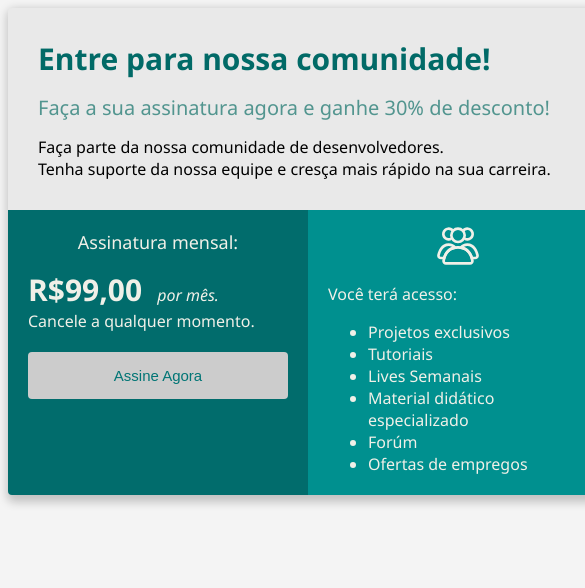
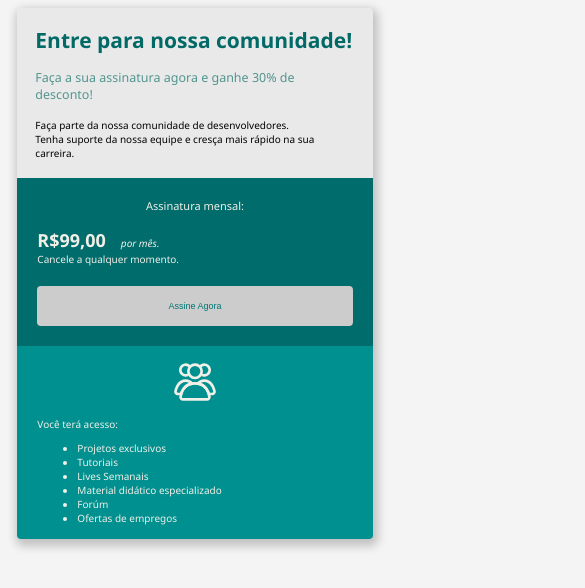
Before and after one commit to rafaelvieiramaximo/HTML-CSS-Essencials, a plain HTML site: page index.html in a window 390 px wide. Shown: the top 588 px of the page, 585 px wide, since content can reach past the window. Drawn offline with Linux system fonts and the light colour scheme.

Commit message:
closes #6 - @media screen

```diff
--- a/index.html
+++ b/index.html
@@ -13,7 +13,7 @@
         .cont{
             background-color: #E9E9E9;
             margin: auto;
-            width: 600px;
+            width: 37.5rem;
             box-shadow: 2px 4px 10px 3px rgba(0, 0, 0, 0.21);
             border-radius: 4px;
             overflow: hidden;
@@ -21,7 +21,7 @@
 
         .hearder{
             margin: auto;
-            padding: 30px;
+            padding: 1.8rem;
         }
         .display-colum{
             display: flex;
@@ -29,14 +29,14 @@
         }
         .header-title{
             color: #016A67;
-            font-size: 30px;
+            font-size: 2.1rem;
             font-weight: 700;
             margin-bottom: 15px;
         }
         .header-sub-title{
             color: #52958F;
             font-weight: 500;
-            font-size: 20px;
+            font-size: 1.25rem;
             margin-bottom: 15px;
         }
         .button{
@@ -45,7 +45,7 @@
             padding: 15px 25px;
             background-color: #CCCCCC;
             color: #017575;
-            font-size: 15px;
+            font-size: 0.9rem;
             font-weight: 500;
             overflow: hidden;
             margin-top: 20px;
@@ -72,12 +72,12 @@
         }
         .sub-title-colum{
             margin-bottom: 15px;
-            font-size: 18px;
+            font-size: 1.1rem;
             text-align: center;
             font-weight: 400;
         }
         .value-subtitle{
-            font-size: 30px;
+            font-size: 1.8rem;
             font-weight: 700;
         }
         .month{
@@ -89,8 +89,21 @@
         .icon{
             text-align: center;
         }
-
-
+        @media screen and (max-width:600px){
+            html{
+                font-size: 10px;
+            }
+            .display-colum{
+                flex-direction: column;
+            }
+            .first-colum, .second-colum{
+                width: 100%;
+                box-sizing: border-box;
+            }
+            .cont{
+                width: 95%;
+            }
+        }
     </style>
 
 </head>
@@ -142,7 +155,7 @@
 
                         </div>
                     </div>
-
+                </div>
         </div>
     </body>
 </html>
```
Also changed, not shown: Captura de tela 2023-07-07 101819.png (added). Lines whose indentation alone changed are shown as unchanged.
